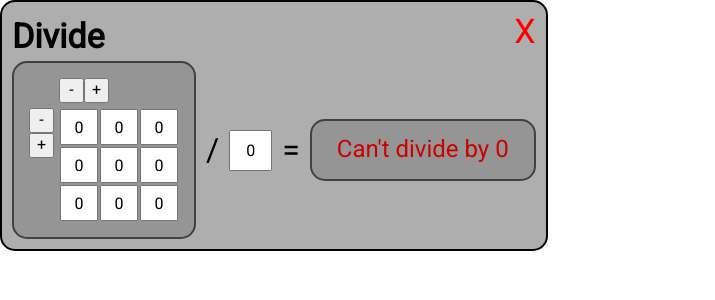
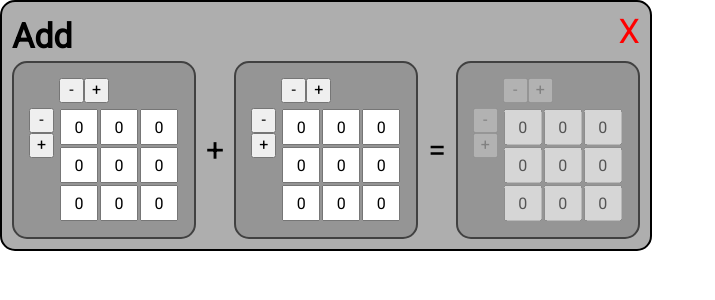
Before and after one commit to DEsimas/matrix-calc, a React app: page / in a window 1280 px wide. Shown: the top 300 px of the page, without its empty margins (0-715 px from the left). Built offline with nearby package versions, Linux system fonts and the light colour scheme.

Commit message:
DoubleMatrix component

```diff
--- a/src/App.js
+++ b/src/App.js
@@ -4,11 +4,12 @@ import './App.css'
 import Table from './components/Table'
 import MatrixNumber from './components/windows/MatrixNumber'
 import { Matrix } from './matrix/Matrix'
+import DoubleMatrix from './components/windows/DoubleMatrix'
 
 const App = () => {
     return (
         <>
-            <MatrixNumber title={'Divide'} operation={Matrix.divideByNumber} span={'/'} />
+            <DoubleMatrix title={'Add'} operation={Matrix.add} span={'+'} />
         </>
     )
 }
--- /dev/null
+++ b/src/components/windows/DoubleMatrix.css
@@ -0,0 +1,9 @@
+.double_matrix {
+    display: flex;
+    align-items: center;
+}
+
+.double_matrix span {
+    font-size: 32px;
+    margin: 10px;
+}
--- a/src/components/windows/DoubleMatrix.js
+++ b/src/components/windows/DoubleMatrix.js
@@ -1,7 +1,45 @@
-import React from 'react'
+import React, { useState, useEffect } from 'react'
+
+import { Matrix } from '../../matrix/Matrix'
+import Background from './Background'
+import Input from '../input/Input'
+
+import './DoubleMatrix.css'
 
 const DoubleMatrix = (props) => {
+    const [matrix1, setMatrix1] = useState(Matrix.getZeroMatrix(3, 3))
+    const [matrix2, setMatrix2] = useState(Matrix.getZeroMatrix(3, 3))
+    const [result, setResult] = useState(Matrix.getZeroMatrix(3, 3))
 
+    useEffect(() => {
+        try {
+            setResult(props.operation(matrix1, matrix2))
+        } catch (e) {
+            setResult(e.message)
+        }
+    }, [matrix1, matrix2])
+
+    return (
+        <Background title={props.title}>
+            <div className='double_matrix'>
+                <Input
+                    value={matrix1}
+                    onChange={(matrix) => setMatrix1(matrix)}
+                />
+                <span className='double_matrix-span'>{props.span}</span>
+                <Input
+                    value={matrix2}
+                    onChange={(matrix) => setMatrix2(matrix)}
+                />
+                <span>=</span>
+                <Input
+                    disabled={true}
+                    value={result}
+                    onChange={(result) => setResult(result)}
+                />
+            </div>
+        </Background>
+    )
 }
 
-export default SingleMatrix
+export default DoubleMatrix
--- a/src/matrix/matrix/add.js
+++ b/src/matrix/matrix/add.js
@@ -2,7 +2,7 @@ import { isMatrix } from "./../../matrix/validation/isMatrix"
 
 export function add(matrix1, matrix2) {
     if (!isMatrix(matrix1) || !isMatrix(matrix2)) throw Error('Matrix have to be passed')
-    if (!(matrix1.length == matrix2.length && matrix1[0].length == matrix1[0].length)) throw Error('Size of matrices have to be same')
+    if (!(matrix1.length == matrix2.length && matrix1[0].length == matrix2[0].length)) throw Error('Size of matrices have to be same')
     const matrix = []
     for (let i = 0; i < matrix1.length; i++) {
         const vecotr = []
```
